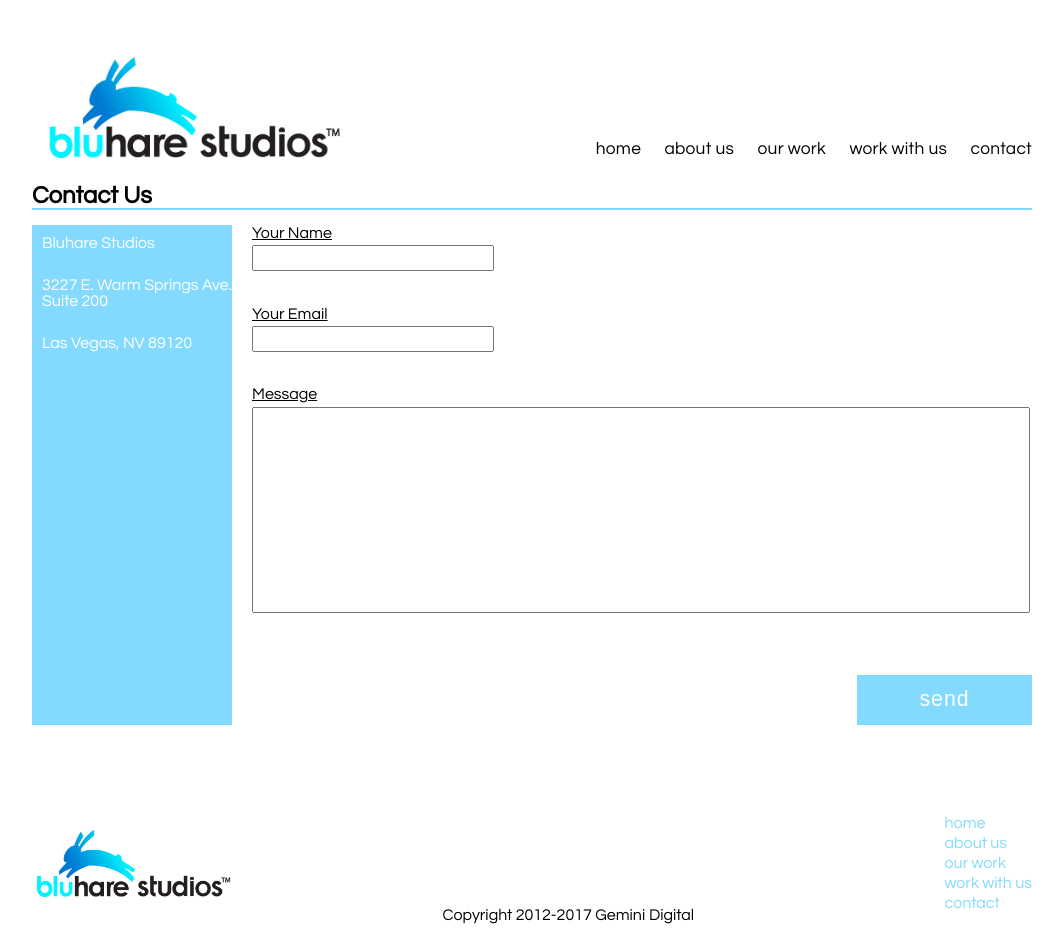
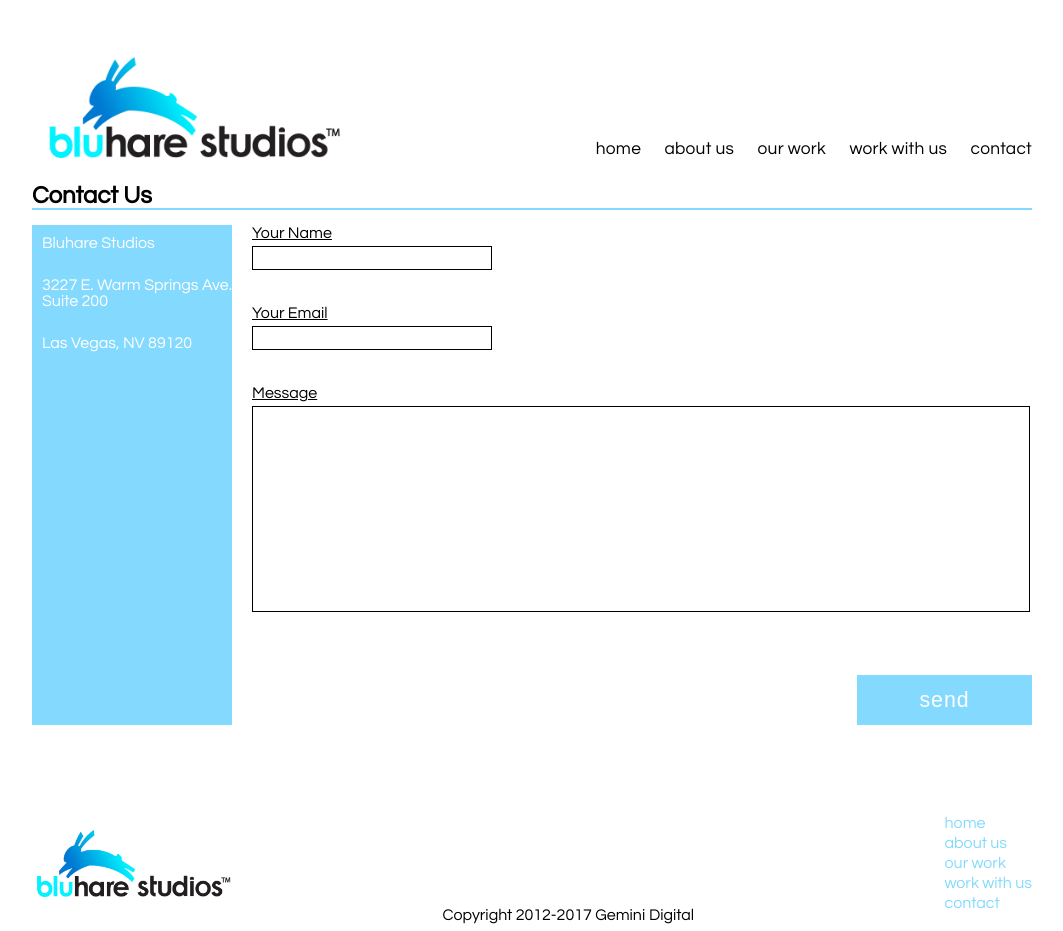
Before and after one commit to quinnmyers/bluhare, a website: page contact.html in a window 1280 px wide. Shown: the whole page, without its empty margins (108-1171 px from the left). Drawn offline with nearby package versions, Linux system fonts and the light colour scheme.

Commit message:
now done, I think v2

```diff
--- a/assets/css/includes/contact.sass
+++ b/assets/css/includes/contact.sass
@@ -28,6 +28,10 @@
           margin-bottom: -30px
           font-size: 12pt
           text-decoration: underline
+        input
+          border: 1px solid black
+        textarea
+          border: 1px solid black
       .name
         input
           width: 30%
```
Also changed, not shown: assets/css/index.css.
